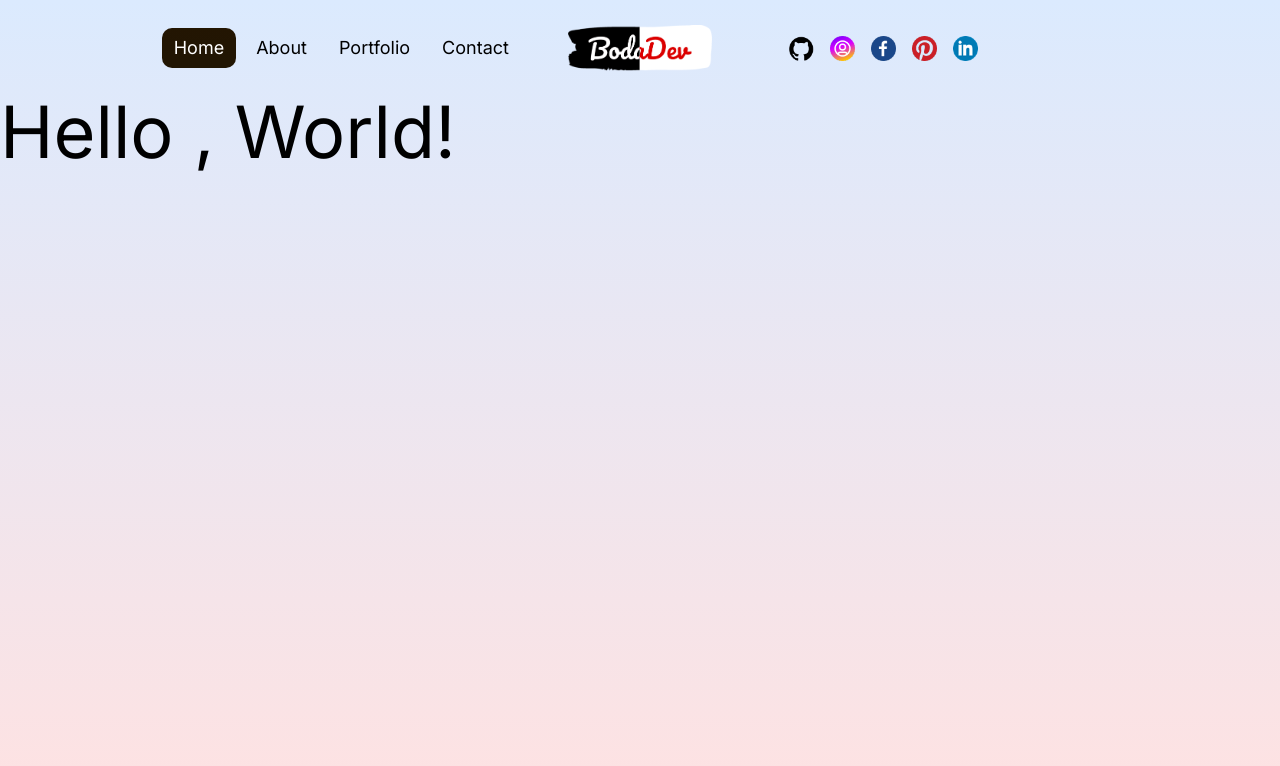
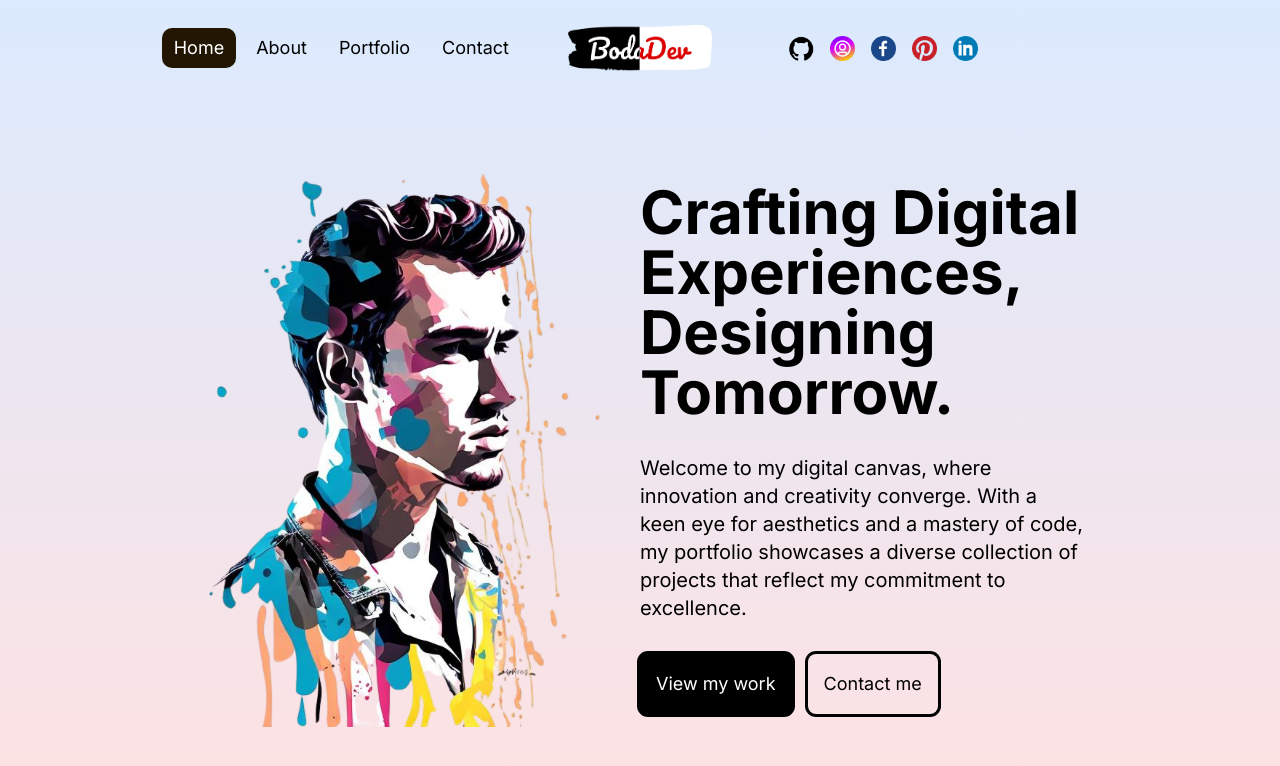
Before and after one commit to ar-refai/js-react-next-portfolio-, a Next.js app: page / in a window 1280 px wide. Shown: the top 766 px of the page. Built offline with nearby package versions, Linux system fonts and the light colour scheme.

Commit message:
HOME PAGE Done

```diff
--- a/src/app/page.js
+++ b/src/app/page.js
@@ -2,8 +2,39 @@ import Image from "next/image";
 
 export default function Home() {
   return (
-    <div className="app text-7xl">
-      Hello , World!
+    <div className="h-full flex flex-col lg:flex-row px-4 sm:px-8 md:px-12 lg:px-48 text-lg ">
+      {/* IMAGE CONTAINER */}
+      <div className="h-1/2 lg:h-full lg:w-1/2 relative">
+        <Image
+          src='/hero.png'
+          alt='hero'
+          fill
+          className="object-contain"
+        />
+      </div>
+      {/* TEXT CONTAINER */}
+      <div className="h-1/2 lg:h-full lg:w-1/2 flex flex-col gap-8 items-center justify-center">
+        <h1 className="md:text-6xl text-4xl font-bold">
+          Crafting Digital Experiences, Designing Tomorrow.
+        </h1>
+        {/* DESCRIPTION */}
+        <p className="md:text-xl">
+          Welcome to my digital canvas, where innovation and creativity
+          converge. With a keen eye for aesthetics and a mastery of code, my
+          portfolio showcases a diverse collection of projects that reflect my
+          commitment to excellence.
+        </p>
+        {/* BUTTONS */}
+        <div className="flex gap-4 w-full">
+
+          <button className="p-4 rounded-lg ring ring-black bg-black text-white  transition-all duration-500 ease-in-out hover:ring-0">
+            View my work
+          </button>
+          <button className="p-4 rounded-lg ring ring-black hover:text-white hover:bg-black transition-all duration-500 ease-in-out hover:ring-0">
+            Contact me
+          </button>
+        </div>
+      </div>
     </div>
   );
 }
--- a/src/components/Navbar.jsx
+++ b/src/components/Navbar.jsx
@@ -2,7 +2,7 @@
 import Link from 'next/link';
 import React, { useState } from 'react';
 import Image from 'next/image';
-import {motion} from 'framer-motion';
+import {AnimatePresence , motion} from 'framer-motion';
 const links = [
     {id: 1 , url: '/', title: "Home" },
     {id: 2 , url: '/about', title: "About" },
@@ -12,6 +12,60 @@ const links = [
 const Navbar = () => {
     const [open, setOpen] = useState(false);
     const [activeTab , setActiveTab] = useState(links[0].id);
+    // hamburger button
+    const topVariants = {
+        closed: {
+            rotate:0
+        },
+        opened: {
+            rotate:45,
+            backgroundColor:'rgb(255,255,255)',
+        }
+    }
+    const centerVariants = {
+        closed: {
+            opacity:1
+        },
+        opened: {
+            opacity:0
+        }
+    }
+    const bottomVariants = {
+        closed: {
+            rotate:0
+        },
+        opened: {
+            rotate:-45,
+            backgroundColor:'rgb(255,255,255)',
+        }
+    }
+    // full menu animation variants
+    const listVariants = {
+        closed: {
+            x:'100vw'
+        },
+        opened: {
+            x:0,
+            transition: {
+                when:'beforeChildren',
+                staggerChildren: 0.1,
+            }
+        }
+    }
+    const listItemVariants = {
+        closed: {
+            x:-40,
+            opacity:0,
+            rotate:15
+        },
+        opened: {
+            x:0,
+            opacity:1,
+            rotate:[0,-15,0]
+
+        }
+
+    }
     return (
         <div className='h-full flex items-center justify-between px-4 sm:px-8 md:px-12 lg:px-48 text-lg'>
             {/* Links */}
@@ -91,22 +145,37 @@ const Navbar = () => {
             {/* RESPONSIVE MENU */}
             <div className='md:hidden'>
                 <button className='w-10 h-8 flex flex-col justify-between z-50 relative' onClick={() => setOpen((prev) => !prev)}>
-                    <div className="w-10 h-1 bg-black rounded"></div>
-                    <div className="w-10 h-1 bg-black rounded"></div>
-                    <div className="w-10 h-1 bg-black rounded"></div>
+                    <motion.div
+                    variants={topVariants}
+                    animate={open?'opened':'closed'}
+                    className="w-10 h-1 bg-black rounded origin-left"></motion.div>
+                    <motion.div
+                    variants={centerVariants}
+                    animate={open?'opened':'closed'}
+                    className="w-10 h-1 bg-black rounded"></motion.div>
+                    <motion.div
+                    variants={bottomVariants}
+                    animate={open?'opened':'closed'}
+                    className="w-10 h-1 bg-black rounded origin-left"></motion.div>
                 </button>
                 {/* MENU LIST */}
                 {
                     open &&
-                    <div className=' absolute top-0 left-0 w-screen h-screen bg-black text-white flex flex-col justify-center items-center gap-8 text-4xl '>
+                    <AnimatePresence>
+
+                    <motion.div variants={listVariants} initial={'closed'}  animate={'opened'} className='absolute top-0 left-0 w-screen h-screen bg-black text-white flex flex-col justify-center items-center gap-8 text-4xl z-10'>
                         {links.map((link) =>
+                        <motion.div variants={listItemVariants} key={link.id}>
                             <Link
-                                key={link.id}
                                 href={link.url}>
                                 {link.title}
-                            </Link>)
-                        }
-                    </div>
+                            </Link>
+
+                        </motion.div>
+                        )}
+                    </motion.div>
+                    </AnimatePresence>
+
                 }
             </div>
         </div>
```
